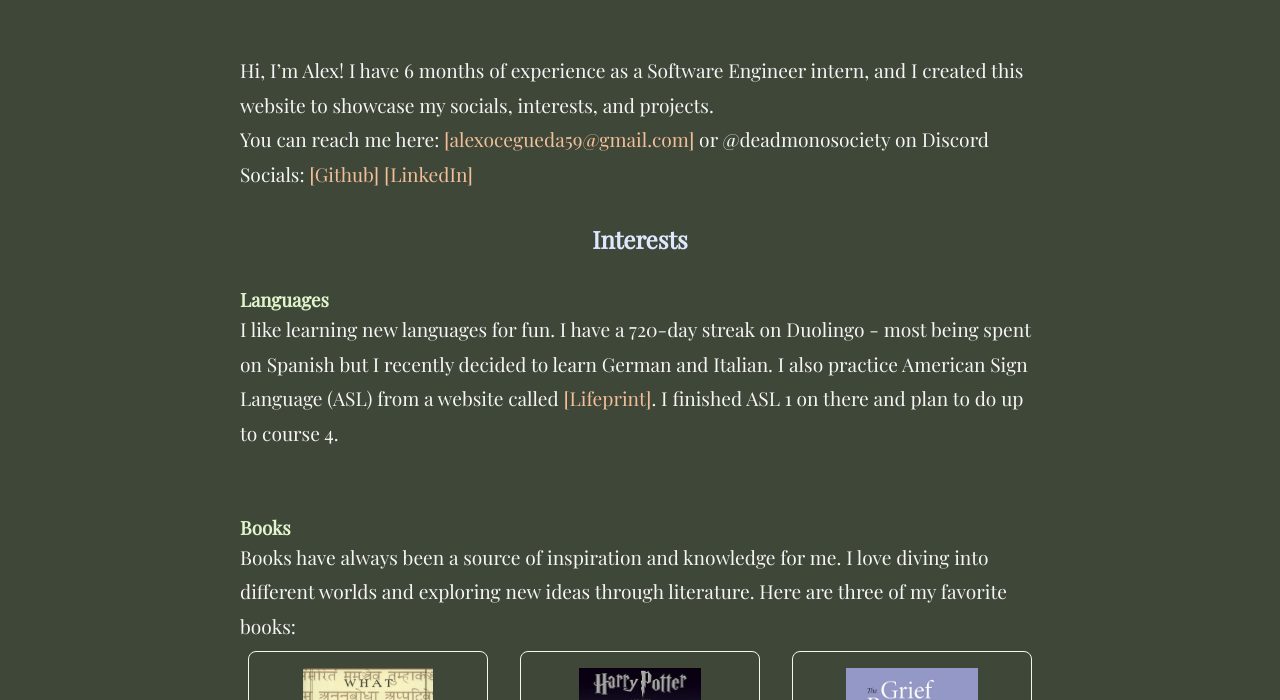
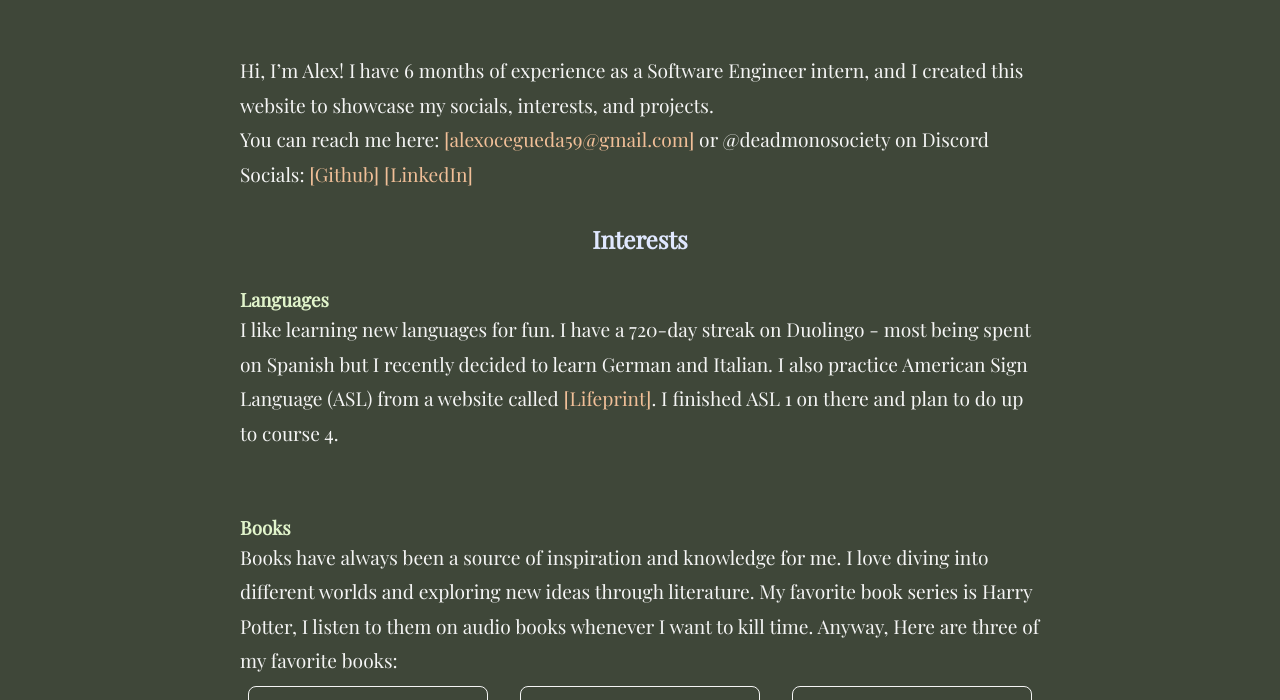
Before and after one commit to AlexOcegueda/Portfolio, an Astro site: page / in a window 1280 px wide. Shown: the part 59-759 px from the top of the page. Built offline with nearby package versions, Linux system fonts and the light colour scheme; Astro itself is replaced by a stand-in of ours.

Commit message:
Added extra part to book section description

```diff
--- a/src/pages/index.astro
+++ b/src/pages/index.astro
@@ -36,7 +36,8 @@ const books = bookData;
     <div class="interest-section">
       <h3>Books</h3>
       <p>Books have always been a source of inspiration and knowledge for me.
-      I love diving into different worlds and exploring new ideas through literature. Here are three of my favorite books:</p>
+      I love diving into different worlds and exploring new ideas through literature. My favorite book series is Harry Potter, I listen to them on audio books whenever I want to kill time.
+      Anyway, Here are three of my favorite books:</p>
       <div class="grid-container">
         {books.map((book, index) => (
           <div class="grid-item" key={index} style="border: 1px solid whitesmoke; padding: 1rem; margin: 0.5rem;">
```
